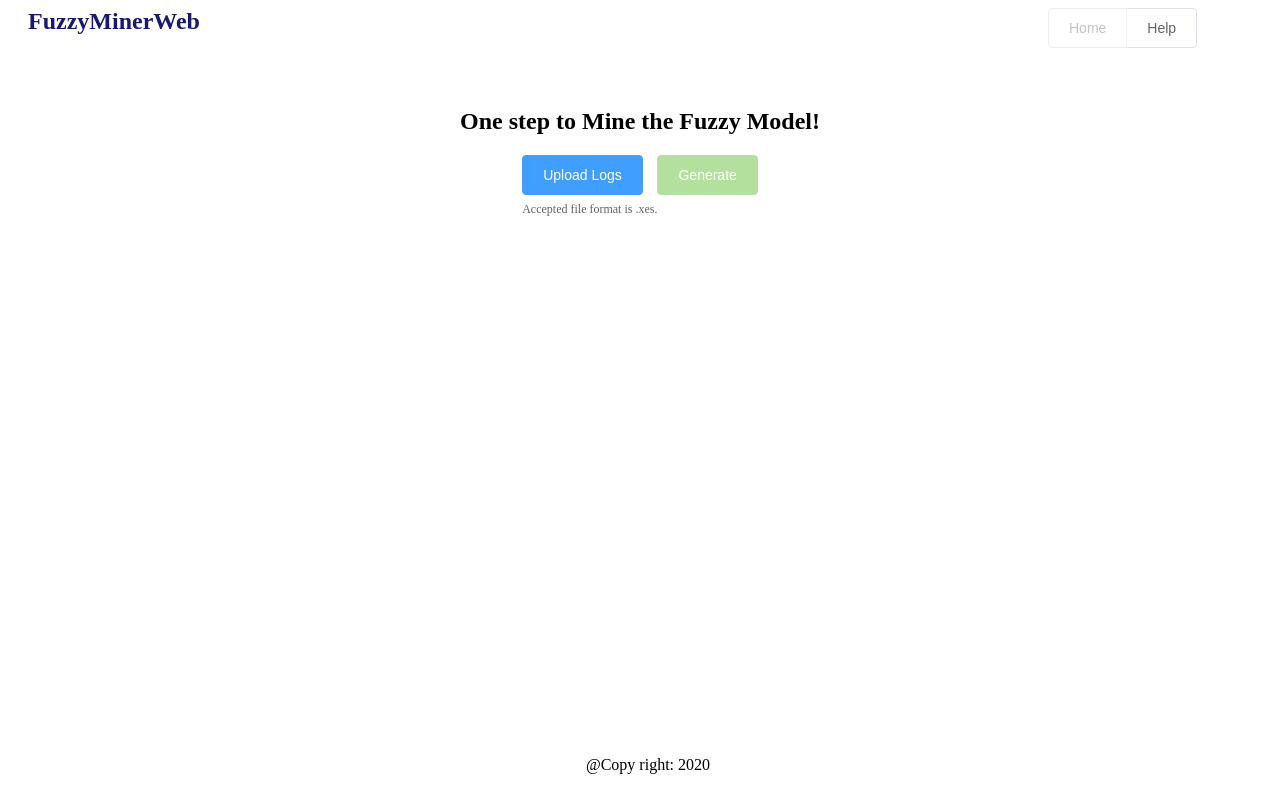
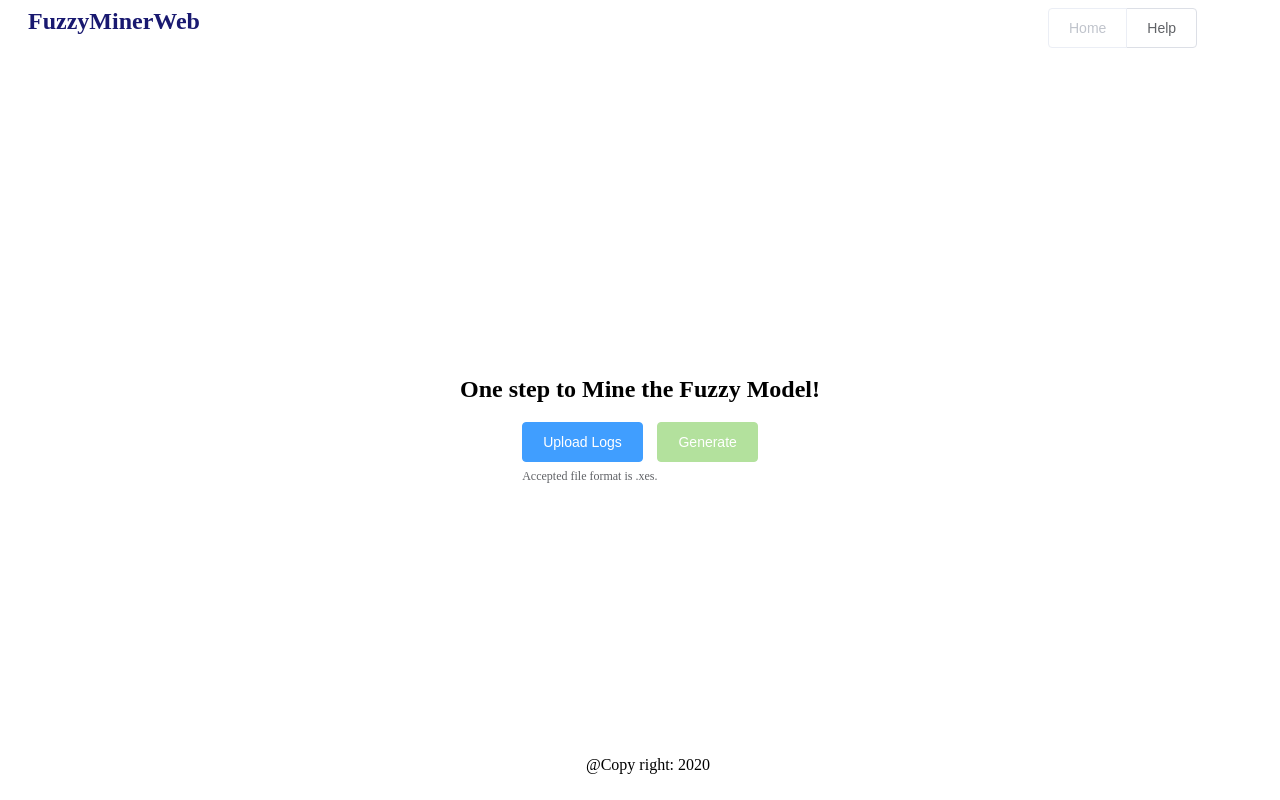
Before and after one commit to fnc11/FuzzyMiner, a Vue app in the folder miner-web/: page /#/ in a window 1280 px wide. Built offline with nearby package versions, Linux system fonts and the light colour scheme.

Commit message:
Moidfy align for main container

```diff
--- a/miner-web/src/components/Home.vue
+++ b/miner-web/src/components/Home.vue
@@ -1,5 +1,5 @@
 <template>
-    <div>
+    <div class="main">
         <div>
             <el-row class="banner-content">
                 <h1>One step to Mine the Fuzzy Model!</h1>
@@ -53,6 +53,12 @@
 </script>
 
 <style scoped>
+    .main {
+        height: 83vh;
+        display: flex;
+        justify-content: center;
+        align-items: center;
+    }
     .banner-content{
         text-align: center;
     }
```
